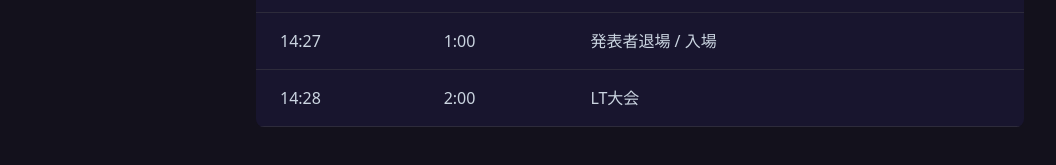
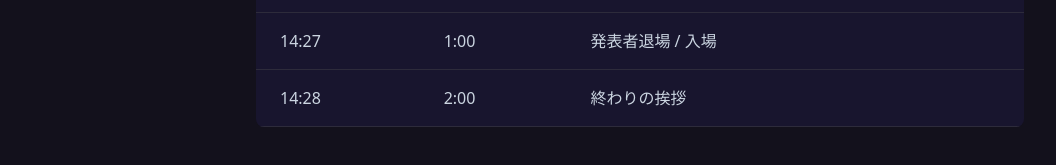
Before and after one commit to club-programming/club-programming.github.io, a React (Vite) app: page /schedule in a window 1280 px wide. Shown: the part 969-1134 px from the top of the page, without its empty margins (0-1056 px from the left). Built offline with nearby package versions, Linux system fonts and the light colour scheme.

Commit message:
fix: update the last schedule entry

```diff
--- a/src/pages/Schedule.jsx
+++ b/src/pages/Schedule.jsx
@@ -16,7 +16,7 @@ const scheduleData = [
   { time: '14:20', duration: '5:00', content: '四番目 発表開始' },
   { time: '14:25', duration: '2:00', content: '四番目 FB' },
   { time: '14:27', duration: '1:00', content: '発表者退場 / 入場' },
-  { time: '14:28', duration: '2:00', content: 'LT大会' },
+  { time: '14:28', duration: '2:00', content: '終わりの挨拶' },
 ];
 
 const Schedule = () => {
```
